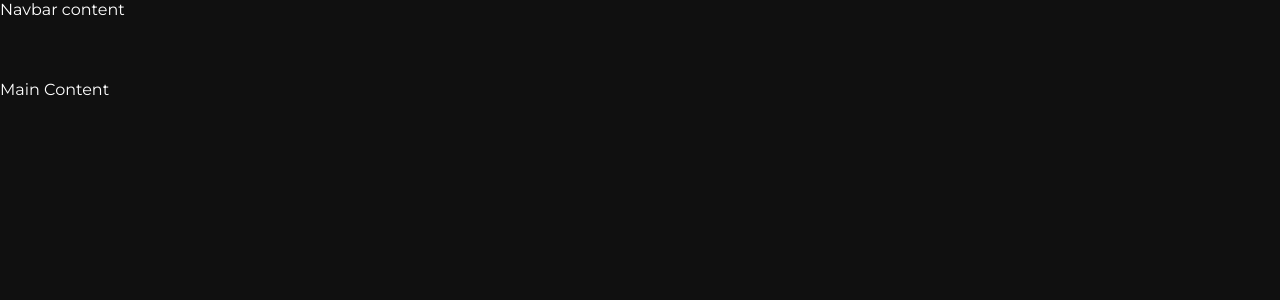
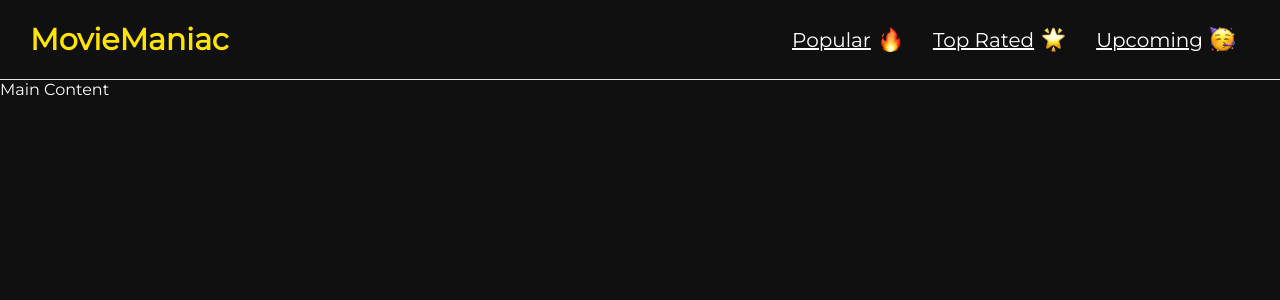
Before and after one commit to atheo810/moviemaniac, a React (Vite) app: page / in a window 1280 px wide. Shown: the top 300 px of the page. Built offline with nearby package versions, Linux system fonts and the light colour scheme.

Commit message:
feat: import Navbar

```diff
--- a/src/App.jsx
+++ b/src/App.jsx
@@ -1,10 +1,11 @@
 import React from "react";
 import "./App.css";
+import Navbar from "./components/Navbar/Navbar";
 
 export default function App() {
   return (
     <div className="app">
-      <nav className="navbar">Navbar content</nav>
+      <Navbar />
       <main>Main Content</main>
     </div>
   );
```
